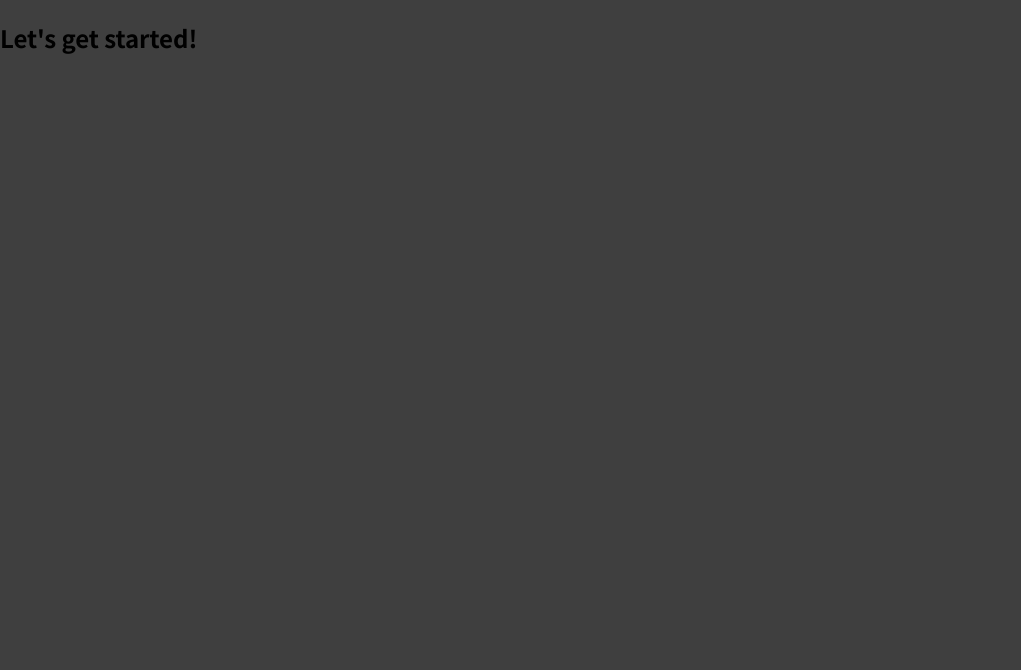
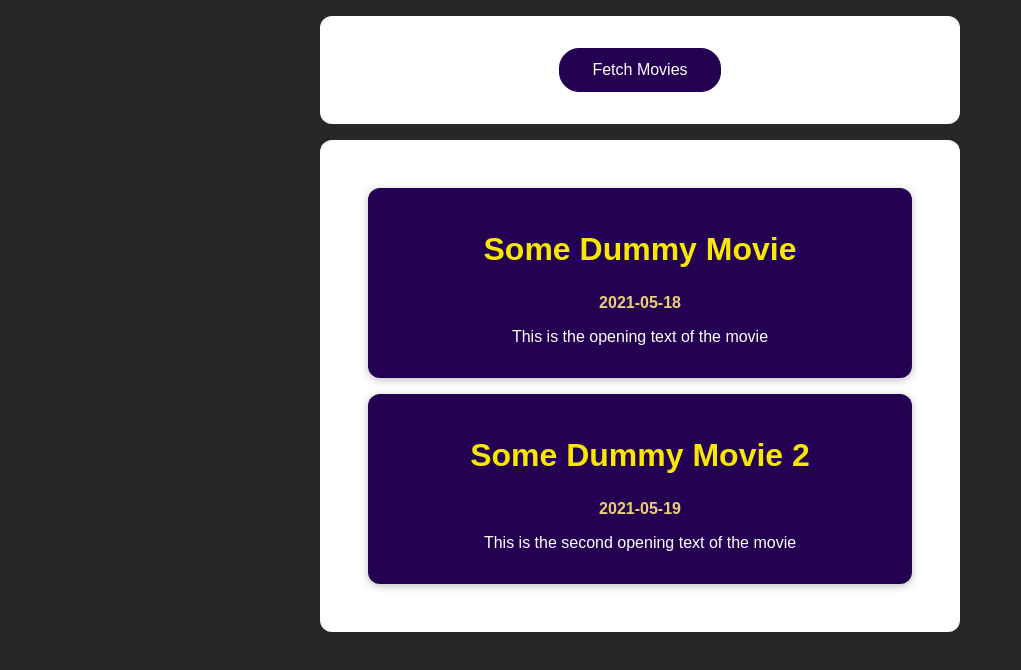
Before and after one commit to JL-43/ReactJS, a React (Create React App) app in the folder movies-list/: page / in a window 1280 px wide. Shown: the top 670 px of the page, without its empty margins (0-1021 px from the left). Built offline with nearby package versions, Linux system fonts and the light colour scheme.

Commit message:
added movies list starting project, replaced mistaken files

```diff
--- /dev/null
+++ b/movies-list/src/App.css
@@ -0,0 +1,29 @@
+section {
+  margin: 1rem auto;
+  width: 90%;
+  max-width: 40rem;
+  text-align: center;
+  background-color: white;
+  padding: 2rem;
+  border-radius: 12px;
+}
+
+button {
+  font: inherit;
+  cursor: pointer;
+  background: #230052;
+  border: 1px solid #230052;
+  color: white;
+  padding: 0.75rem 2rem;
+  border-radius: 20px;
+}
+
+button:focus {
+  outline: none;
+}
+
+button:hover,
+button:active {
+  background-color: #460897;
+  border-color: #460897;
+}
--- a/movies-list/src/App.js
+++ b/movies-list/src/App.js
@@ -1,8 +1,33 @@
+import React from 'react';
+
+import MoviesList from './components/MoviesList';
+import './App.css';
+
 function App() {
+  const dummyMovies = [
+    {
+      id: 1,
+      title: 'Some Dummy Movie',
+      openingText: 'This is the opening text of the movie',
+      releaseDate: '2021-05-18',
+    },
+    {
+      id: 2,
+      title: 'Some Dummy Movie 2',
+      openingText: 'This is the second opening text of the movie',
+      releaseDate: '2021-05-19',
+    },
+  ];
+
   return (
-    <div>
-      <h2>Let's get started!</h2>
-    </div>
+    <React.Fragment>
+      <section>
+        <button>Fetch Movies</button>
+      </section>
+      <section>
+        <MoviesList movies={dummyMovies} />
+      </section>
+    </React.Fragment>
   );
 }
 
--- /dev/null
+++ b/movies-list/src/components/Movie.js
@@ -0,0 +1,15 @@
+import React from 'react';
+
+import classes from './Movie.module.css';
+
+const Movie = (props) => {
+  return (
+    <li className={classes.movie}>
+      <h2>{props.title}</h2>
+      <h3>{props.releaseDate}</h3>
+      <p>{props.openingText}</p>
+    </li>
+  );
+};
+
+export default Movie;
--- /dev/null
+++ b/movies-list/src/components/Movie.module.css
@@ -0,0 +1,20 @@
+.movie {
+  margin: 1rem;
+  padding: 1rem;
+  background-color: #230052;
+  box-shadow: 0 2px 8px rgba(0, 0, 0, 0.26);
+  border-radius: 12px;
+  text-align: center;
+  color: white;
+}
+
+.movie h2 {
+  font-size: 2rem;
+  color: #f7e702;
+}
+
+.movie h3 {
+  color: #eccf77;
+  margin: 0;
+  font-size: 1rem;
+}
--- /dev/null
+++ b/movies-list/src/components/MoviesList.js
@@ -0,0 +1,21 @@
+import React from 'react';
+
+import Movie from './Movie';
+import classes from './MoviesList.module.css';
+
+const MovieList = (props) => {
+  return (
+    <ul className={classes['movies-list']}>
+      {props.movies.map((movie) => (
+        <Movie
+          key={movie.id}
+          title={movie.title}
+          releaseDate={movie.releaseDate}
+          openingText={movie.openingText}
+        />
+      ))}
+    </ul>
+  );
+};
+
+export default MovieList;
--- /dev/null
+++ b/movies-list/src/components/MoviesList.module.css
@@ -0,0 +1,5 @@
+.movies-list {
+  list-style: none;
+  margin: 0;
+  padding: 0;
+}
--- a/movies-list/src/index.css
+++ b/movies-list/src/index.css
@@ -1,14 +1,12 @@
-@import url('https://fonts.googleapis.com/css2?family=Noto+Sans+JP:wght@400;700&display=swap');
-
 * {
   box-sizing: border-box;
 }
 
 html {
-  font-family: 'Noto Sans JP', sans-serif;
+  font-family: sans-serif;
 }
 
 body {
   margin: 0;
-  background-color: #3f3f3f;
+  background-color: #272727;
 }
--- a/movies-list/src/index.js
+++ b/movies-list/src/index.js
@@ -1,3 +1,4 @@
+import React from 'react';
 import ReactDOM from 'react-dom';
 
 import './index.css';
```
Also changed, not shown: movies-list/package.json (+8 -12 lines), 2 other files (tests, documents, lock files or other folders).
